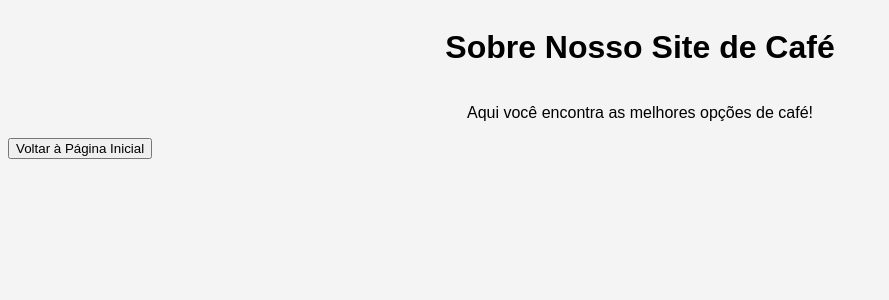
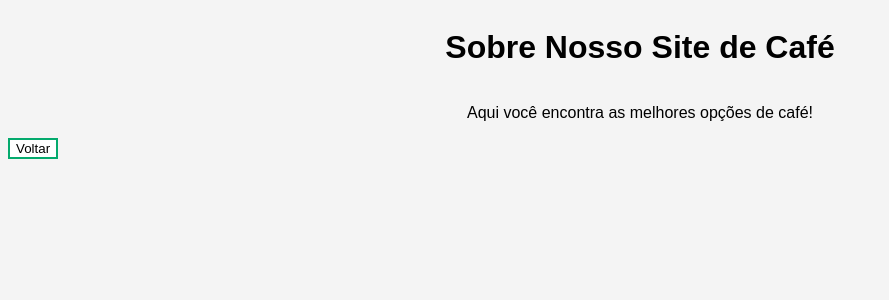
Before and after one commit to Champpmathieu/coffe, a Flask app: page /sobre in a window 1280 px wide. Shown: the top 300 px of the page, without its empty margins (0-889 px from the left). Run offline with Flask 3, Linux system fonts and the light colour scheme.

Commit message:
mundança no css no (button-return) no sobre.css

```diff
--- a/static/css/sobre.css
+++ b/static/css/sobre.css
@@ -12,3 +12,10 @@ body {
     display: flex;
     justify-content: center;
 }
+
+.button-return {
+  background-color: white;
+  color: black;
+  border: 2px solid #04AA6D; /* Green */
+
+}
--- a/templates/sobre.html
+++ b/templates/sobre.html
@@ -13,6 +13,8 @@
   <div class="sub-title">
     <p>Aqui você encontra as melhores opções de café!</p>
   </div>
-  <a href="{{ url_for('home') }}"><button>Voltar à Página Inicial</button></a>
+
+    <a href="{{ url_for('home') }}" ><button class="button-return">Voltar</button></a>
+
 </body>
 </html>
```
